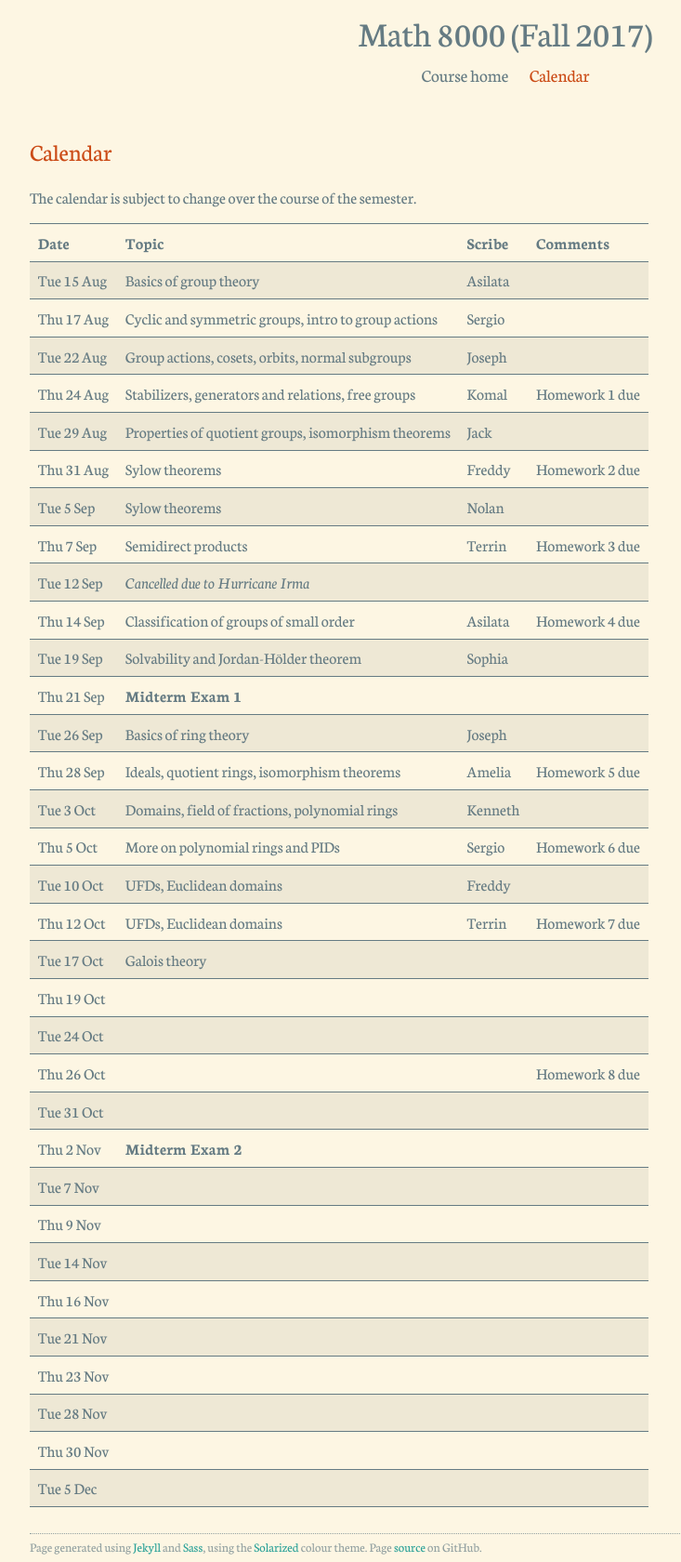
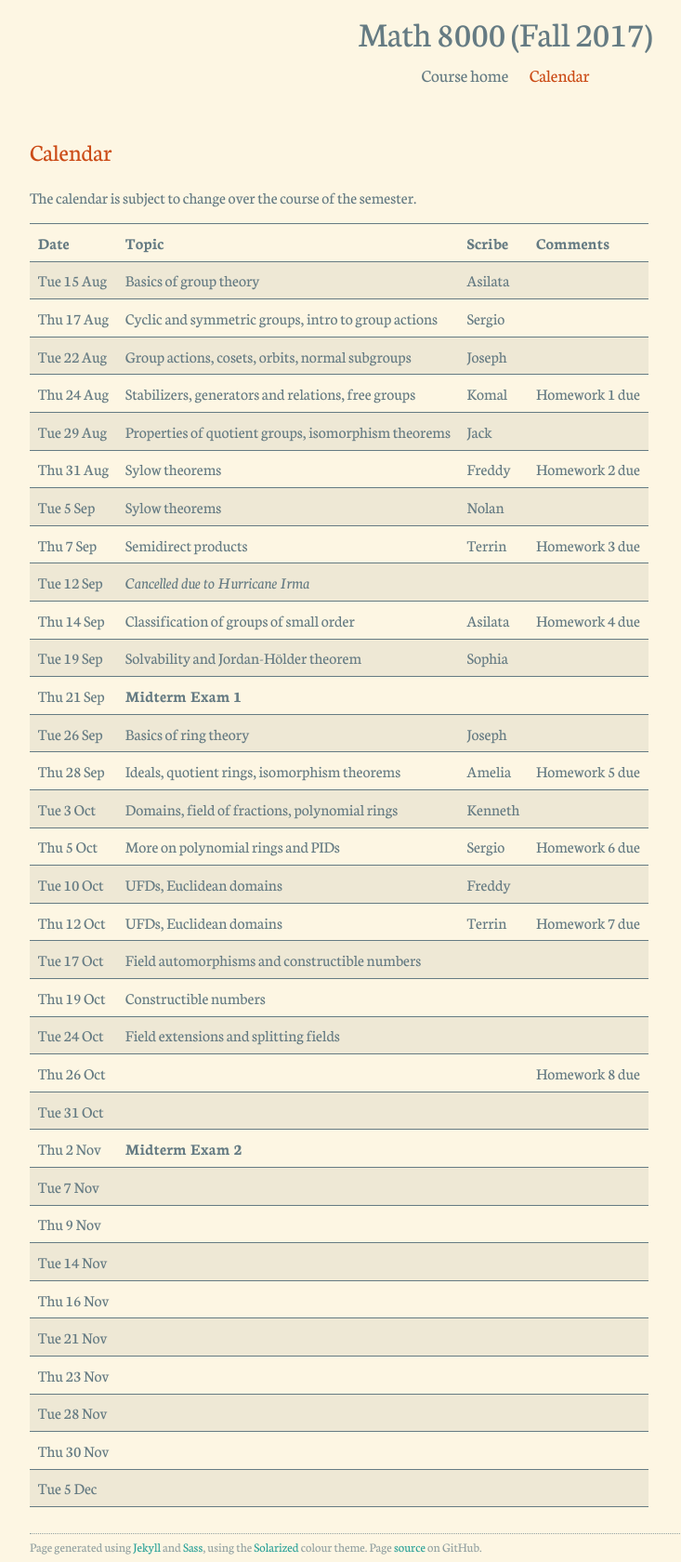
Before and after one commit to asilata/8000fall17, a Jekyll site: the page built from calendar.md, in a window 1280 px wide. Shown: the whole page at 93% size, without its empty margins (96-829 px from the left). Built offline with Jekyll 4.4.1, drawn with Linux system fonts in a browser that asks for light colours.

Commit message:
Updated calendar

```diff
--- a/_data/calendar.yml
+++ b/_data/calendar.yml
@@ -89,17 +89,17 @@
   comments: Homework 7 due
 
 - date: "2017-10-17"
-  topic: Galois theory
+  topic: Field automorphisms and constructible numbers
   scribe:
   comments:
 
 - date: "2017-10-19"
-  topic:
+  topic: Constructible numbers
   scribe:
   comments:
 
 - date: "2017-10-24"
-  topic:
+  topic: Field extensions and splitting fields
   scribe:
   comments:
 
```
